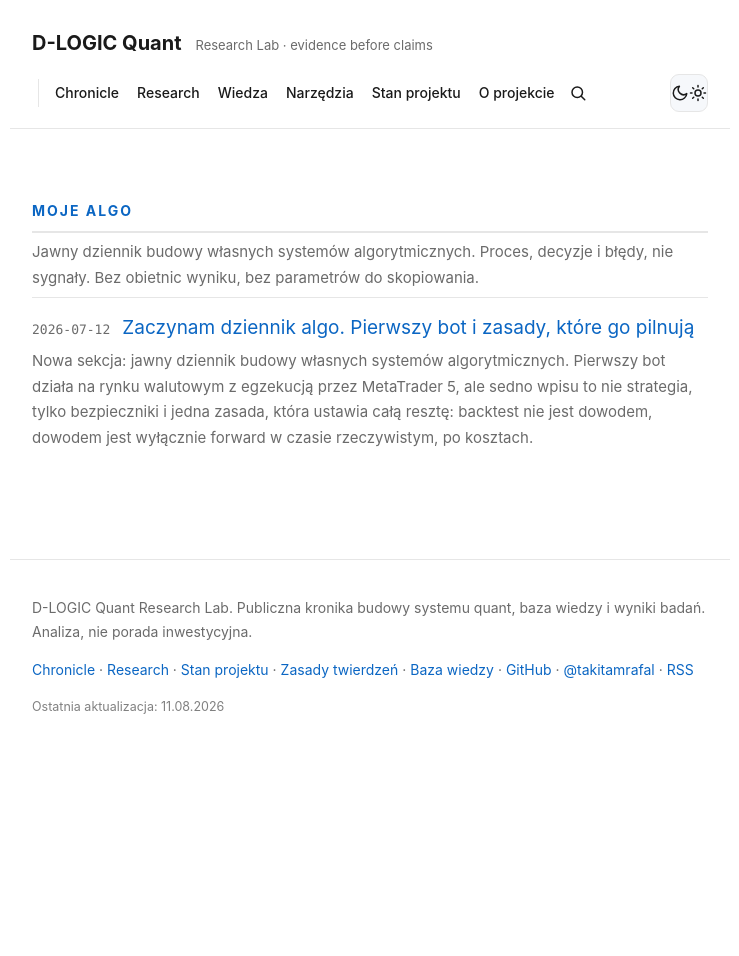
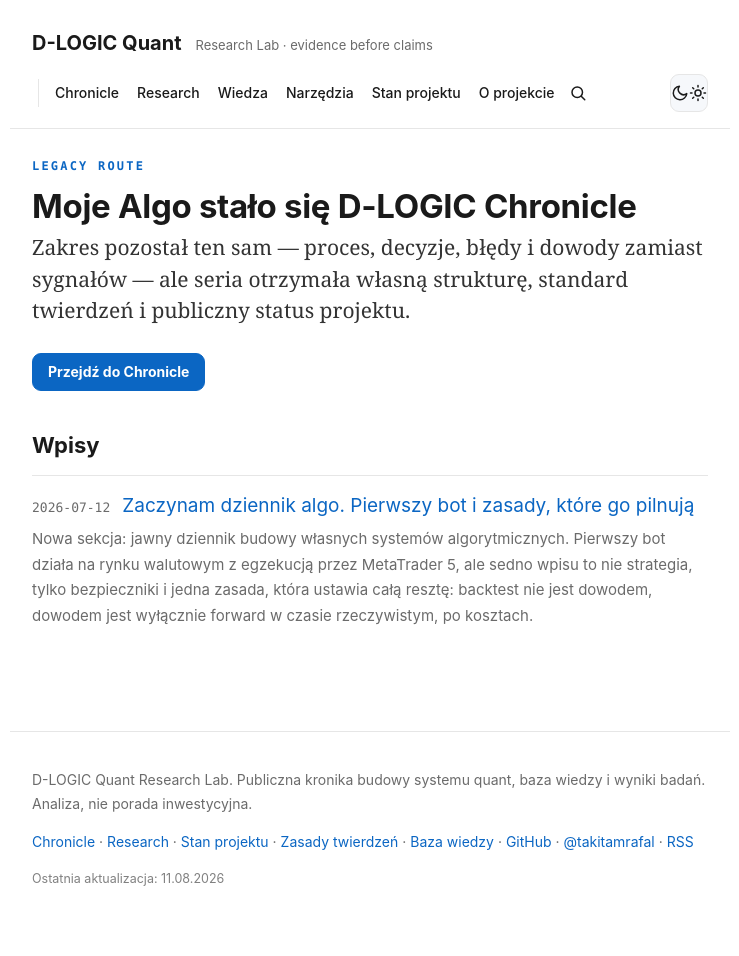
Before and after one commit to rdemb/dlogic-quant, a Jekyll site: the page built from moje-algo.html, in a window 1280 px wide. Shown: the whole page, without its empty margins (270-1009 px from the left). Built offline with Jekyll 4.4.1, drawn with Linux system fonts in a browser that asks for light colours; before the commit the page ends 900 px from its top, so only the background shows below that.

Commit message:
Turn legacy algo page into Chronicle compatibility page

```diff
--- a/moje-algo.html
+++ b/moje-algo.html
@@ -1,16 +1,18 @@
 ---
 layout: default
-title: "Moje Algo"
+title: "Moje Algo — D-LOGIC Chronicle"
+description: "Archiwalny adres publicznego dziennika budowy systemu. Aktualna seria działa jako D-LOGIC Chronicle."
 permalink: /moje-algo/
 ---
-<section class="cat">
-  <h2 class="cat-h">Moje Algo</h2>
-  <p class="cat-desc">Jawny dziennik budowy własnych systemów algorytmicznych. Proces, decyzje i błędy, nie sygnały. Bez obietnic wyniku, bez parametrów do skopiowania.</p>
-  <ul class="posts">
-  {% assign alg = site.posts | where: "category", "algo" %}
-  {% for post in alg %}
-    <li><span class="d">{{ post.date | date: "%Y-%m-%d" }}</span><a href="{{ post.url | relative_url }}">{{ post.title }}</a>
-    {% if post.description %}<span class="ds">{{ post.description }}</span>{% endif %}</li>
-  {% endfor %}
-  </ul>
-</section>
+{% assign alg = site.posts | where: "category", "algo" %}
+<p class="lab-kicker">Legacy route</p>
+<h1>Moje Algo stało się D-LOGIC Chronicle</h1>
+<p class="dek">Zakres pozostał ten sam — proces, decyzje, błędy i dowody zamiast sygnałów — ale seria otrzymała własną strukturę, standard twierdzeń i publiczny status projektu.</p>
+<p><a class="lab-button" href="{{ '/chronicle/' | relative_url }}">Przejdź do Chronicle</a></p>
+
+<h2>Wpisy</h2>
+<ul class="posts">
+{% for post in alg %}
+  <li><span class="d">{{ post.date | date: "%Y-%m-%d" }}</span><a href="{{ post.url | relative_url }}">{{ post.title }}</a>{% if post.description %}<span class="ds">{{ post.description }}</span>{% endif %}</li>
+{% endfor %}
+</ul>
```
